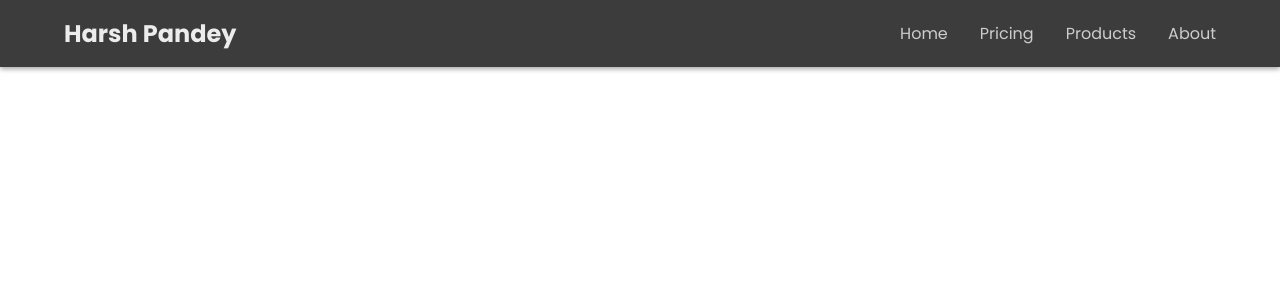
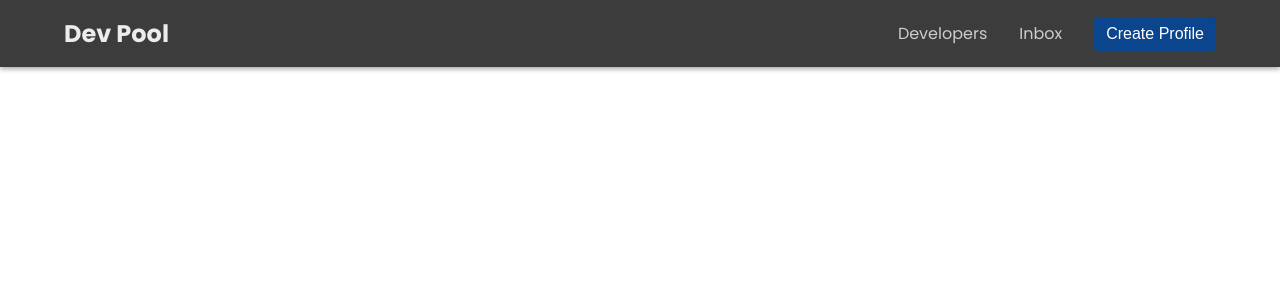
Before and after one commit to harshpandey002/devPool, a Next.js app: page / in a window 1280 px wide. Shown: the top 300 px of the page. Built offline with nearby package versions, Linux system fonts and the light colour scheme.

Commit message:
Button Styles

```diff
--- a/components/Developer.jsx
+++ b/components/Developer.jsx
@@ -34,7 +34,7 @@ export default function Developer({ developer }) {
               <AiOutlineTwitter className={styles.icon} />
               <AiFillGithub className={styles.icon} />
             </span>
-            <button id={styles.approach}>Approach</button>
+            <button>Approach</button>
           </div>
         </div>
       </div>
--- a/components/Header.jsx
+++ b/components/Header.jsx
@@ -4,12 +4,13 @@ import styles from "@/styles/Header.module.css";
 export default function Header() {
   return (
     <div className={styles.header}>
-      <h1>Harsh Pandey</h1>
+      <h1>Dev Pool</h1>
       <ul>
-        <li>Home</li>
-        <li>Pricing</li>
-        <li>Products</li>
-        <li>About</li>
+        <li>Developers</li>
+        <li>Inbox</li>
+        <li>
+          <button id={styles.cta}>Create Profile</button>
+        </li>
       </ul>
     </div>
   );
--- a/styles/Header.module.css
+++ b/styles/Header.module.css
@@ -27,4 +27,14 @@
 
 .header ul li {
   color: #cdcdcd;
+  cursor: pointer;
 }
+
+.header ul li:hover {
+  color: #fcfcfc;
+}
+
+#cta {
+  padding: 8px 12px;
+  font-size: 16px;
+}
--- a/styles/globals.css
+++ b/styles/globals.css
@@ -22,6 +22,27 @@ a {
   text-decoration: none;
 }
 
+button {
+  padding: 6px 12px;
+  font-size: 14px;
+  font-weight: 500;
+  background-color: #0a458e;
+  color: white;
+  border: none;
+  outline: none;
+  border-radius: 4px;
+  cursor: pointer;
+  transition: scale 0.2s ease;
+}
+
+button:hover {
+  background-color: #0d52a7;
+}
+
+button:active {
+  scale: 0.95;
+}
+
 ::selection {
   background-color: #ffffff;
   color: black;
```
Also changed, not shown: styles/DeveloperDetail.module.css (+0 -21 lines).
